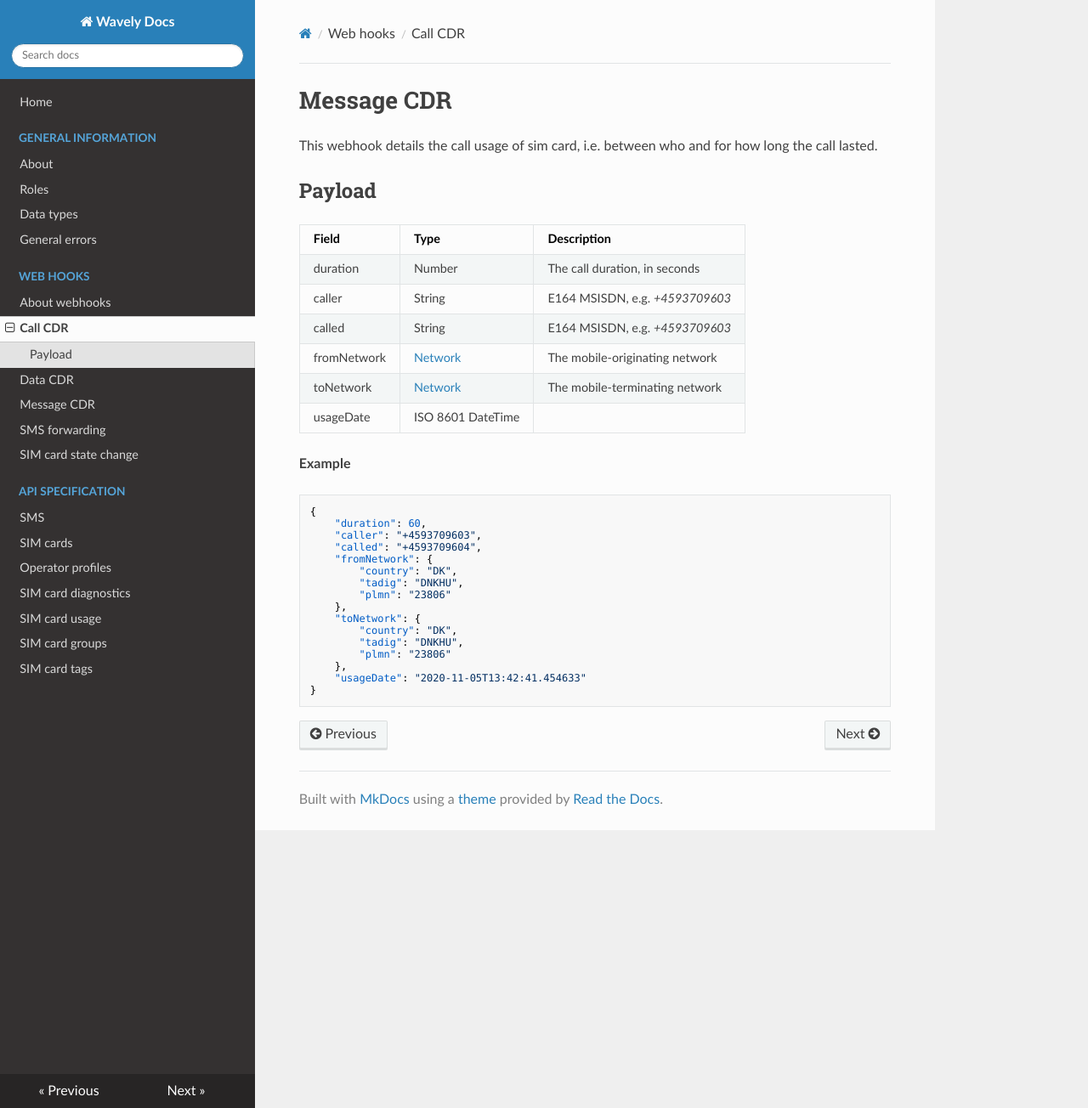
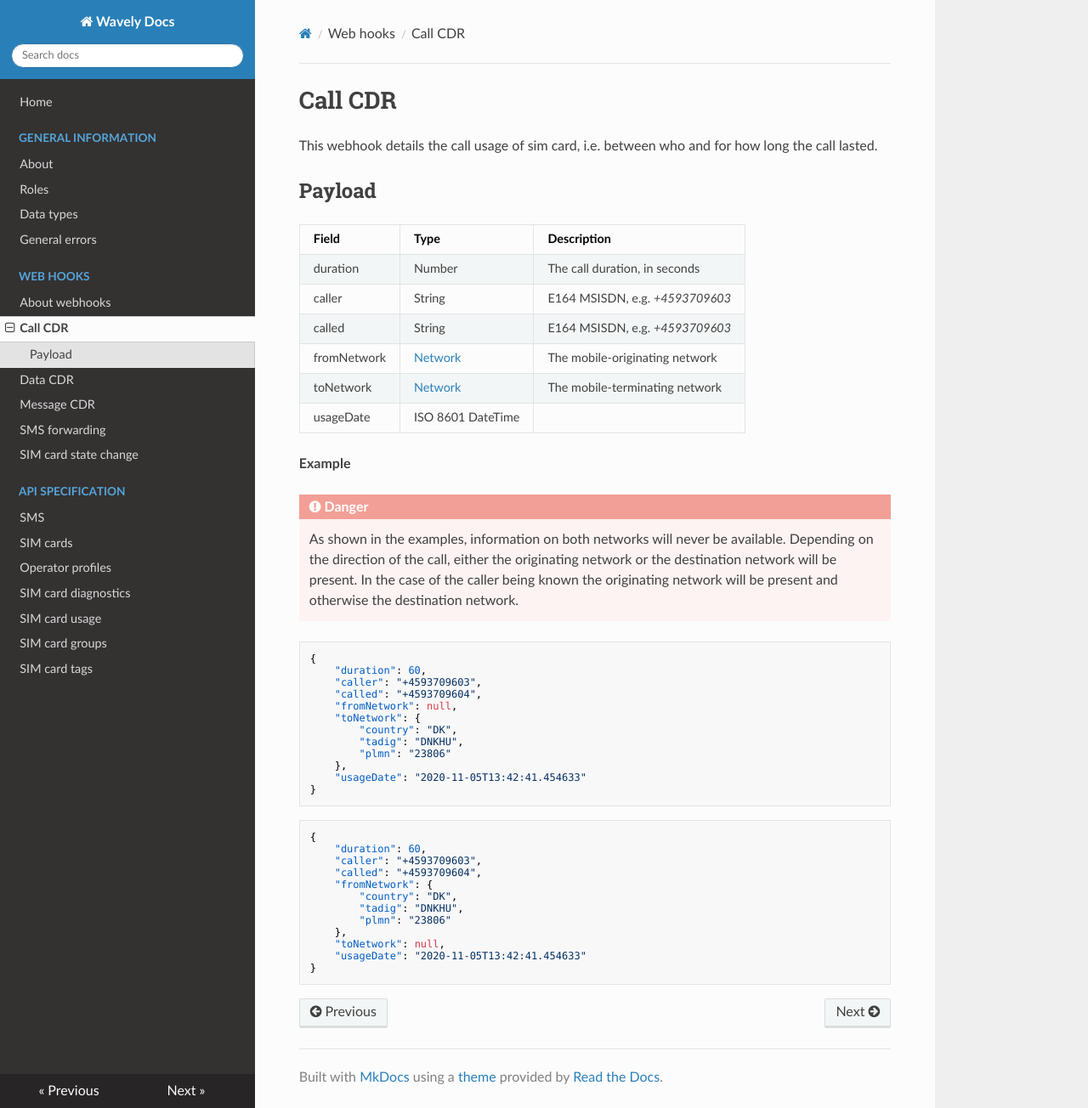
Before and after one commit to Wavelyio/wavely-docs, an MkDocs documentation site: the page built from docs/webhooks/call-cdr.md, in a window 1280 px wide and 1304 px high. Shown: the whole window at 85% size. Built offline with MkDocs 1.6.1, drawn with Linux system fonts in a browser that asks for light colours; nearby versions of some CDN libraries; old or Windows-style settings are respelled for this version of MkDocs.

Commit message:
Fixed issue with call cdr webhook description

````diff
--- a/docs/webhooks/call-cdr.md
+++ b/docs/webhooks/call-cdr.md
@@ -1,4 +1,4 @@
-# Message CDR
+# Call CDR
 
 This webhook details the call usage of sim card, i.e. between who and for how long the call lasted.
 
@@ -15,6 +15,26 @@ usageDate | ISO 8601 DateTime |
 
 **Example**
 
+!!! danger
+	As shown in the examples, information on both networks will never be available.
+    Depending on the direction of the call, either the originating network or the destination network will be present.
+    In the case of the caller being known the originating network will be present and otherwise the destination network.
+
+```json
+{
+    "duration": 60,
+    "caller": "+4593709603",
+    "called": "+4593709604",
+    "fromNetwork": null,
+    "toNetwork": {
+        "country": "DK",
+        "tadig": "DNKHU",
+        "plmn": "23806"
+    },
+    "usageDate": "2020-11-05T13:42:41.454633"
+}
+```
+
 ```json
 {
     "duration": 60,
@@ -25,11 +45,7 @@ usageDate | ISO 8601 DateTime |
         "tadig": "DNKHU",
         "plmn": "23806"
     },
-    "toNetwork": {
-        "country": "DK",
-        "tadig": "DNKHU",
-        "plmn": "23806"
-    },
+    "toNetwork": null,
     "usageDate": "2020-11-05T13:42:41.454633"
 }
 ```
````
